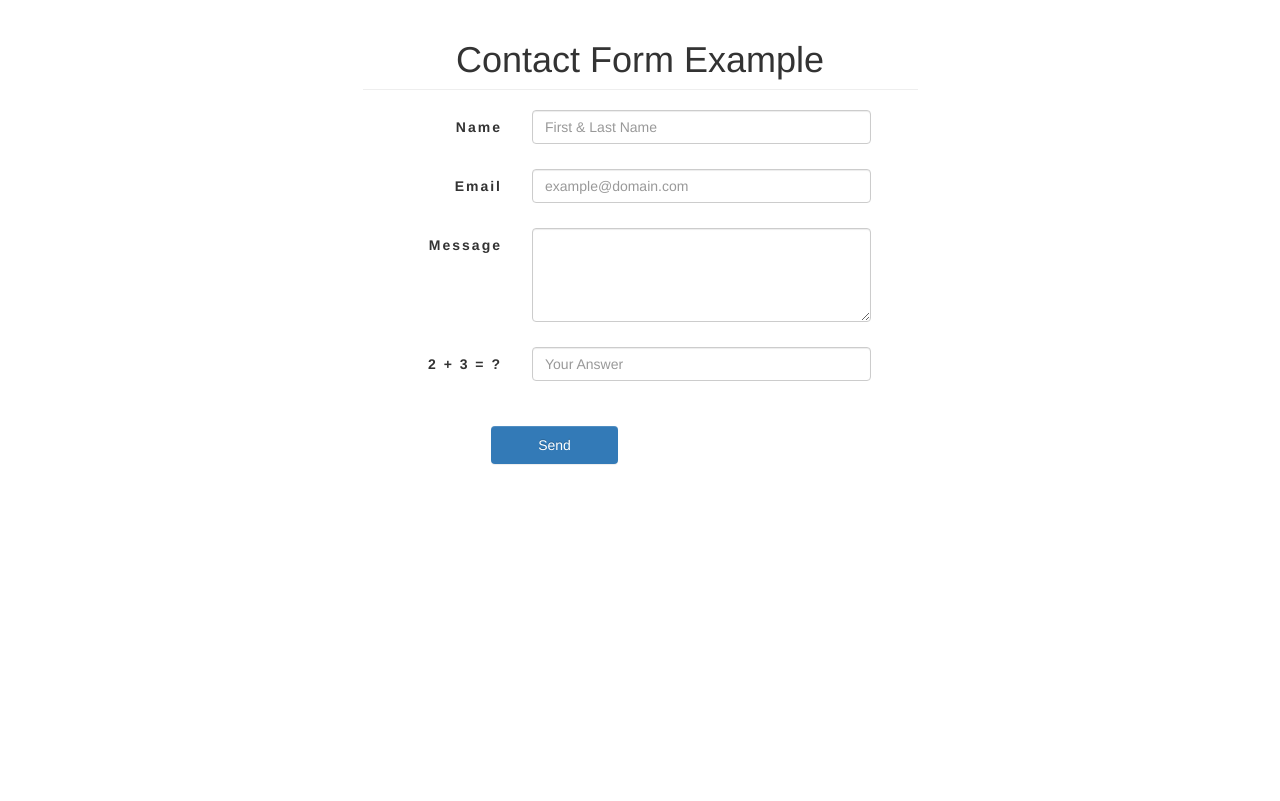
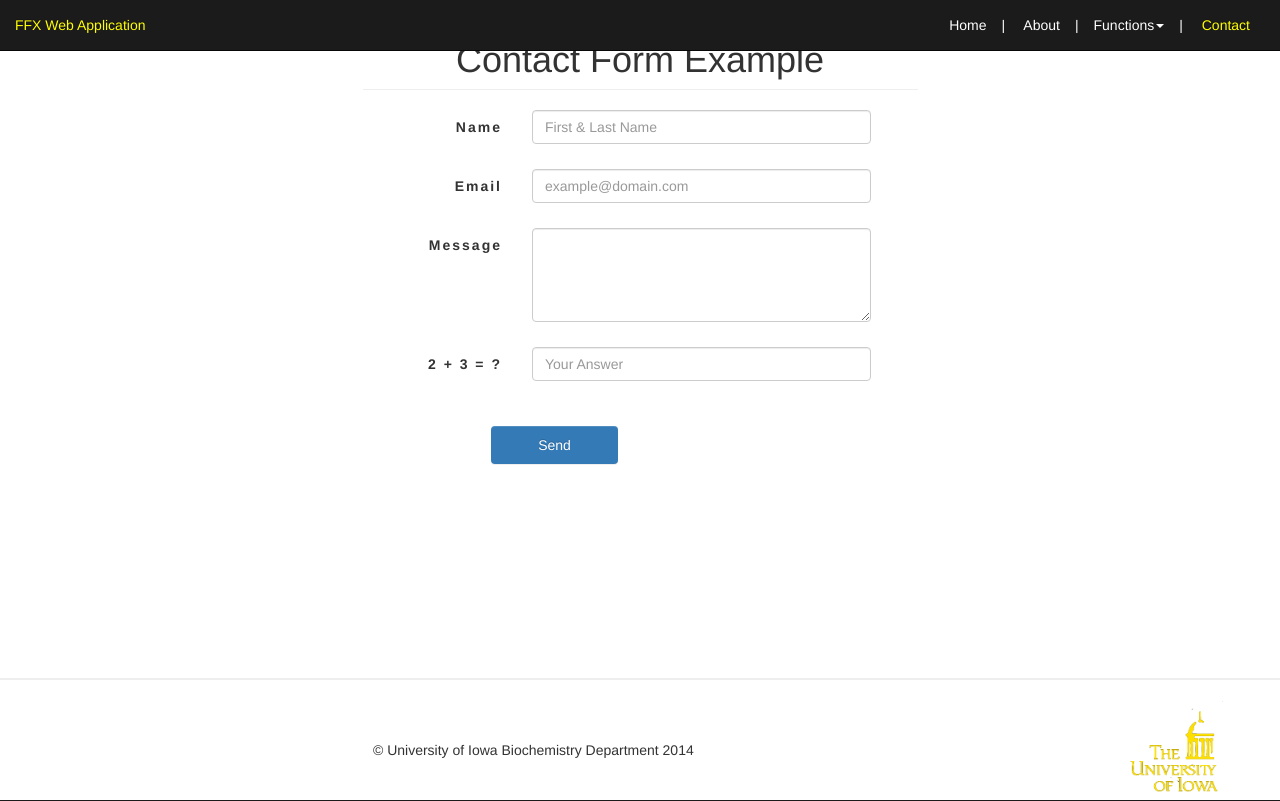
Before and after one commit to inessler/WebApplication, a PHP site: page /Contact.php in a window 1280 px wide. Before the commit the page ends 465 px from the top, so only its background shows below. Run offline with PHP 8.4, Linux system fonts and the light colour scheme; data that the repository does not hold is empty; some libraries are stand-ins or nearby versions.

Commit message:
Minor changes to place header and footer on contact page

```diff
--- a/public_html/Contact.php
+++ b/public_html/Contact.php
@@ -122,6 +122,60 @@ if (!$errName && !$errEmail && !$errMessage && !$errHuman) {
     <link rel="stylesheet" href="https://maxcdn.bootstrapcdn.com/bootstrap/3.3.1/css/bootstrap.min.css">
   </head>
   <body>
+      <div class="wrapper">
+
+            <!--  Id menubar as shown in Main.css provides coloring  -->
+            <div  id="menubar" class="navbar  navbar-inverse navbar-fixed-top" role="navigation">
+
+                <!--  Allows the navbar to fit any width of page  -->
+                <div class="container-fluid">
+                    <div class="navbar-header">
+                        <button type="button" class="navbar-toggle " data-toggle="collapse" data-target=".navbar-collapse">
+                            <span class="sr-only"></span>
+                            <span class="icon-bar"></span>
+                            <span class="icon-bar"></span>
+                            <span class="icon-bar"></span>
+                        </button>
+                        <a class="navbar-brand" href="index-JNLP.html">FFX Web Application</a>
+                    </div>
+                    <div class="navbar-collapse collapse navbar-right">
+                        <ul class="nav navbar-nav">
+                            <li>
+                                <a class="navbar-brand" href="index.html" role="button">
+                                    Home
+                                </a>
+                            </li>
+                            <li>
+                                <a class="navbar-brand" href="LearnMore.html" role="button">
+                                    About
+                                </a>
+                            </li>
+                            <!--  This is the dropdown featured in the navbar. More information on the class "dropdown" can be found in Main.css  -->
+                            <li class="dropdown">
+                                <a href="#" class="dropdown-toggle navbar-brand" data-toggle="dropdown" role="button">Functions<span class="caret"></span></a>
+                                <ul class="dropdown-menu" id="Dropdown" role="menu">
+                                    <li class="divider" style="margin-top: -5px"></li>
+                                    <li><a href="Minimize.html" style="padding-top: -5px">Minimize</a></li>
+                                    <li class="divider" ></li>
+                                    <li><a href="Molecular_Dynamics.html">Molecular Dynamics</a></li>
+                                    <li class="divider"></li>
+                                    <li><a href="Rotamer.html">Rotamer Optimization</a></li>
+                                    <li class="divider"></li>
+                                    <li><a href="Xray.html">X-Ray</a></li>
+                                    <li class="divider"></li>
+                                    <li><a href="RealSpace.html">Real Space</a></li>
+                                <li class="divider"></li>
+                                </ul>
+                            </li>
+                            <li>
+                                <a id="link" class="navbar-brand" href="Contact.php" role="button">
+                                    <font style="color:yellow;">Contact</font>
+                                </a>
+                            </li>
+                        </ul>
+                    </div>
+                </div>
+            </div>
   	<div class="container">
   		<div class="row">
   			<div class="col-md-6 col-md-offset-3">
@@ -169,7 +223,23 @@ if (!$errName && !$errEmail && !$errMessage && !$errHuman) {
 			</div>
 		</div>
 	</div>
-    <script src="https://ajax.googleapis.com/ajax/libs/jquery/1.11.0/jquery.min.js"></script>
-    <script src="https://maxcdn.bootstrapcdn.com/bootstrap/3.3.1/js/bootstrap.min.js"></script>
-  </body>
+    <div class="push"></div>
+        </div>
+        <!--  This div contains the footer which is attached to the bottom  -->
+        <div class="push">
+            <hr style="border-width: 2px;  bottom: 0px;">
+            <div class="col-md-10" style="margin-top: 40px">
+                <p>
+                    &copy; University of Iowa Biochemistry Department 2014
+                </p>
+            </div>
+            <div class="col-md-2"></div>
+            <div class="col-md-2" style="margin-right:-100px">
+                <img src="img2/Logo2.png" alt="Smiley face" height="100" width="100" style="background-color: ">
+            </div>
+        </div>
+        <script>window.jQuery || document.write('<script src="js2/vendor/jquery-1.11.1.min.js"><\/script>');</script>
+        <script src="js2/vendor/bootstrap.min.js"></script>
+        <script src="js2/main.js"></script>
+    </body>
 </html>
```
